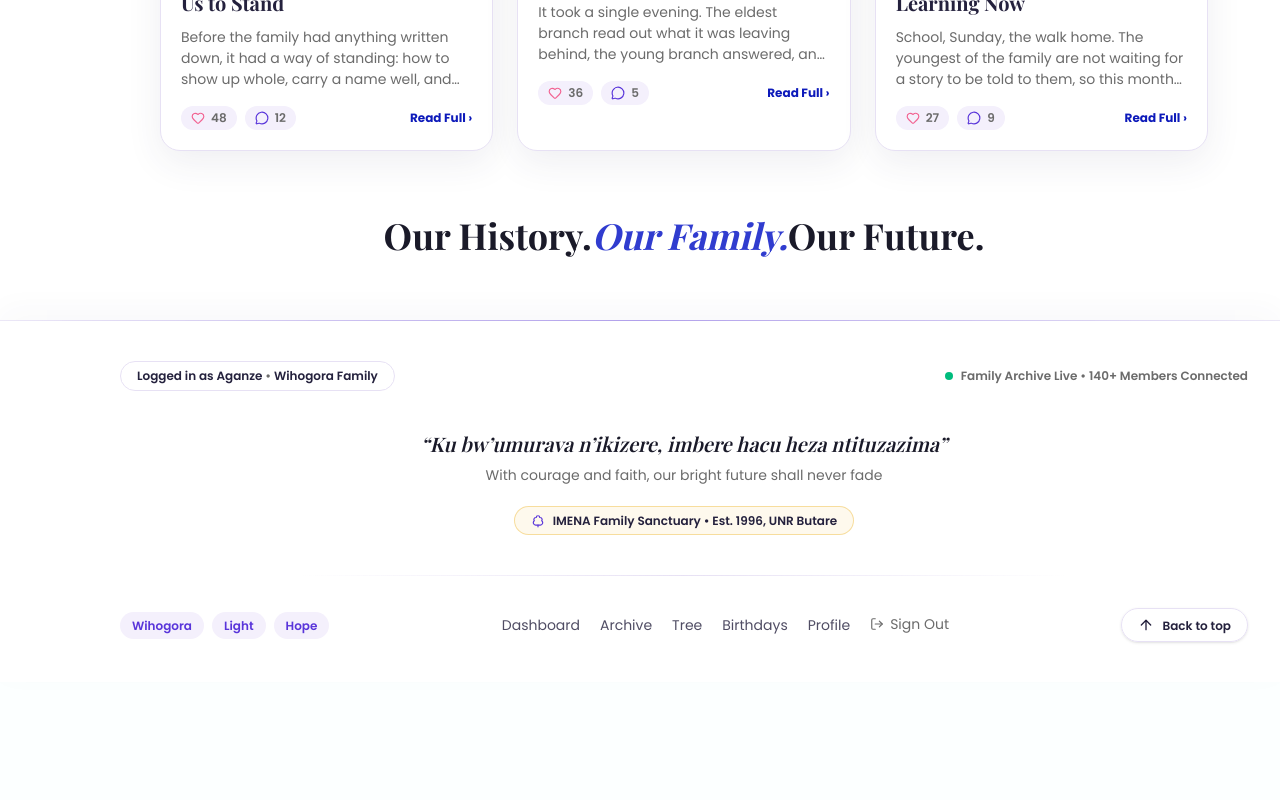
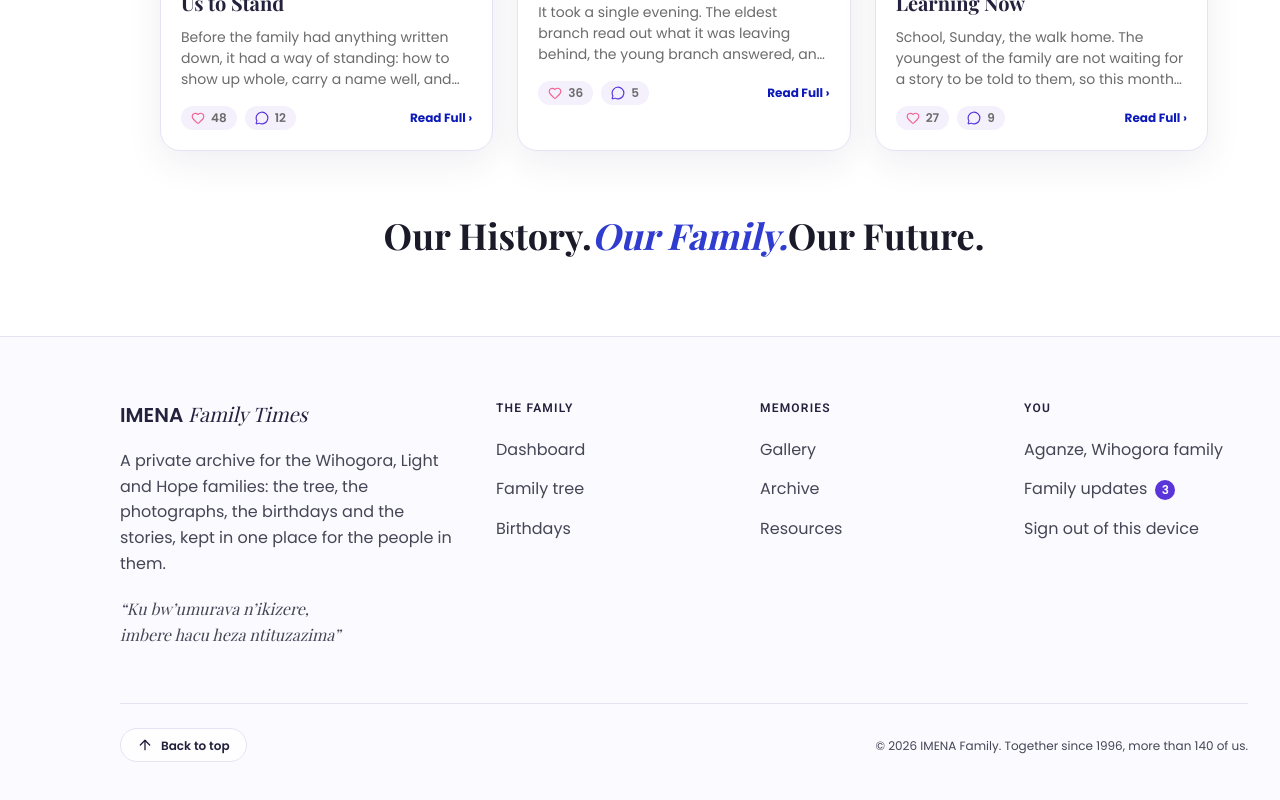
Before and after one commit to Imena-DevTeam/ImenaNewsBox.v2_frontend, a Next.js app: page /blogs in a window 1280 px wide. Shown: the part 2061-2861 px from the top of the page. Before the commit the page ends 2743 px from the top, so only its background shows below. Built offline with nearby package versions, Linux system fonts and the light colour scheme; a web font is replaced by a local one.

Commit message:
feat(member): redesign the footer as four columns for the signed-in member

```diff
--- a/src/components/layout/BackToTop.tsx
+++ b/src/components/layout/BackToTop.tsx
@@ -1,12 +1,13 @@
 "use client";
 
 import { ArrowUp } from "lucide-react";
+import { cn } from "@/lib/cn";
 
 /**
  * A frosted pill that glides the page back to the top. Smooth scrolling is
  * skipped for anyone who asked for reduced motion; they jump straight there.
  */
-export function BackToTop() {
+export function BackToTop({ tone = "light" }: { tone?: "light" | "dark" }) {
   return (
     <button
       type="button"
@@ -16,7 +17,12 @@ export function BackToTop() {
         ).matches;
         window.scrollTo({ top: 0, behavior: reduce ? "auto" : "smooth" });
       }}
-      className="group border-member-border text-member-ink text-caption focus-visible:outline-brand inline-flex items-center gap-2 rounded-full border bg-white/70 px-4 py-2 font-semibold shadow-sm backdrop-blur-md transition-[translate,box-shadow,background-color] duration-200 ease-out hover:-translate-y-0.5 hover:bg-white hover:shadow-md"
+      className={cn(
+        "group text-caption inline-flex items-center gap-2 rounded-full border px-4 py-2 font-semibold transition-[translate,background-color] duration-200 ease-out hover:-translate-y-0.5",
+        tone === "dark"
+          ? "text-surface border-white/25 bg-white/10 hover:bg-white/20 focus-visible:outline-white"
+          : "border-member-border text-member-ink focus-visible:outline-brand bg-white/70 backdrop-blur-md hover:bg-white",
+      )}
     >
       <ArrowUp
         aria-hidden
--- /dev/null
+++ b/src/components/layout/FooterUpdates.tsx
@@ -0,0 +1,36 @@
+"use client";
+
+import { useMemo } from "react";
+import { OPEN_UPDATES_EVENT } from "@/components/layout/NotificationBell";
+import { useStoredValue } from "@/hooks/useStoredValue";
+import {
+  NOTIFICATIONS,
+  NOTIFICATIONS_READ_KEY,
+  parseRead,
+} from "@/lib/notifications";
+
+/**
+ * Opens the updates drawer, and says how many of them this member has not
+ * seen, from the same read record the bell keeps.
+ */
+export function FooterUpdates({ className }: { className?: string }) {
+  const [raw] = useStoredValue(NOTIFICATIONS_READ_KEY, "[]");
+  const read = useMemo(() => parseRead(raw), [raw]);
+  const unread = NOTIFICATIONS.filter((item) => !read.has(item.id)).length;
+
+  return (
+    <button
+      type="button"
+      onClick={() => window.dispatchEvent(new Event(OPEN_UPDATES_EVENT))}
+      className={className}
+    >
+      Family updates
+      {unread > 0 ? (
+        <span className="bg-brand text-surface text-caption ml-2 inline-block min-w-5 rounded-full px-1.5 py-0.5 text-center tabular-nums">
+          {unread}
+          <span className="sr-only"> new</span>
+        </span>
+      ) : null}
+    </button>
+  );
+}
--- a/src/components/layout/MemberFooter.tsx
+++ b/src/components/layout/MemberFooter.tsx
@@ -1,27 +1,26 @@
 import Link from "next/link";
 import { redirect } from "next/navigation";
-import { LogOut, TreeDeciduous } from "lucide-react";
 import { endMemberSession } from "@/app/actions/session";
 import { MEMBER } from "@/constants/member";
-import { MEMBER_FOOTER_NAV, SUBFAMILY_LINKS } from "@/constants/nav";
+import { MEMBER_FOOTER_GROUPS } from "@/constants/nav";
 import { ROUTES } from "@/constants/routes";
 import {
-  FAMILY_HERITAGE,
+  FAMILY_FOUNDED,
   FAMILY_MEMBER_COUNT,
   FAMILY_MOTTO,
-  FAMILY_MOTTO_MEANING,
 } from "@/constants/site";
 import { BackToTop } from "./BackToTop";
+import { FooterUpdates } from "./FooterUpdates";
+
+const HEADING = "text-caption text-member-ink tracking-widest uppercase";
+const LINK =
+  "text-body text-member-rail-ink hover:text-brand text-left transition-colors focus-visible:outline-brand";
 
 /**
- * The close of every member page, written as the family's own sign-off
- * rather than a legal notice: who you are signed in as, the family's motto
- * and where it began, the three branches, the quick ways onwards, and the
- * way out.
- *
- * A frosted surface parted from the page by a soft gradient line instead of
- * a hard grey bar. The generous bottom padding on phones keeps everything
- * clear of the floating navigation dock.
+ * The close of every member page: the family's name and what this place is
+ * for, then three plain columns of where to go. The last is the signed-in
+ * member's own: their profile, the updates they have not seen, and the way
+ * out. Generous bottom padding on phones keeps it clear of the floating dock.
  */
 export function MemberFooter() {
   async function signOut() {
@@ -31,96 +30,72 @@ export function MemberFooter() {
   }
 
   return (
-    <footer className="shadow-footer border-member-border/80 bg-surface/75 relative mt-16 w-full border-t pt-10 pb-28 backdrop-blur-md md:pb-10">
-      {/* The gradient divider that replaces the old grey bar. */}
-      <span
-        aria-hidden
-        className="via-brand/40 absolute inset-x-0 -top-px h-px bg-gradient-to-r from-transparent to-transparent"
-      />
-
-      <div className="max-w-page mx-auto px-4 md:pr-8 md:pl-30">
-        {/* Presence: who is here, and the state of the archive. */}
-        <div className="flex flex-wrap items-center justify-between gap-3">
-          <p className="border-member-border text-caption text-member-ink rounded-full border bg-white/70 px-4 py-1.5 backdrop-blur-sm">
-            Logged in as <span className="font-semibold">{MEMBER.name}</span>{" "}
-            <span className="text-muted">•</span> {MEMBER.subfamily} Family
+    <footer className="bg-member-panel border-member-border mt-20 w-full border-t pb-28 md:pb-12">
+      <div className="max-w-page mx-auto px-4 pt-14 md:pt-16 md:pr-8 md:pl-30">
+        <div className="grid gap-12 lg:grid-cols-[minmax(0,1.5fr)_repeat(3,minmax(0,1fr))] lg:gap-10">
+          <div>
+            <p className="text-h4-m md:text-h4 text-member-ink">
+              IMENA{" "}
+              <span className="font-member-serif font-normal italic">
+                Family Times
+              </span>
             </p>
-
-          <p className="text-caption text-muted flex items-center gap-2">
-            <span aria-hidden className="relative flex h-2 w-2">
-              <span className="absolute inline-flex h-full w-full rounded-full bg-emerald-400 opacity-75 motion-safe:animate-ping" />
-              <span className="relative inline-flex h-2 w-2 rounded-full bg-emerald-500" />
-            </span>
-            <span>
-              Family Archive Live • {FAMILY_MEMBER_COUNT} Members Connected
-            </span>
+            <p className="text-body text-member-rail-ink mt-5 max-w-md">
+              A private archive for the Wihogora, Light and Hope families: the
+              tree, the photographs, the birthdays and the stories, kept in one
+              place for the people in them.
+            </p>
+            <p
+              lang="rw"
+              className="font-member-serif text-body text-member-rail-ink mt-5 max-w-md text-balance italic"
+            >
+              &ldquo;{FAMILY_MOTTO}&rdquo;
             </p>
           </div>
 
-        {/* The heart of it: the motto, its sense, and where it began. */}
-        <div className="mx-auto mt-10 max-w-2xl text-center">
-          <p
-            lang="rw"
-            className="font-member-serif text-h4-m md:text-h4 text-tagline-ink italic"
-          >
-            &ldquo;{FAMILY_MOTTO}&rdquo;
-          </p>
-          <p className="text-body-sm text-muted mt-2">{FAMILY_MOTTO_MEANING}</p>
-          <p className="border-celebration-gold/50 bg-celebration-gold/10 text-caption text-member-ink mt-5 inline-flex items-center gap-2 rounded-full border px-4 py-1.5 font-semibold">
-            <TreeDeciduous aria-hidden className="text-brand size-3.5" />
-            {FAMILY_HERITAGE}
-          </p>
-        </div>
-
-        <span
-          aria-hidden
-          className="via-member-border mx-auto mt-10 block h-px max-w-3xl bg-gradient-to-r from-transparent to-transparent"
-        />
-
-        {/* Utilities: the branches, the quick links, the way out, the top. */}
-        <div className="mt-8 flex flex-col items-center gap-6 lg:flex-row lg:justify-between">
-          <nav
-            aria-label="Family branches"
-            className="flex flex-wrap justify-center gap-2"
-          >
-            {SUBFAMILY_LINKS.map((branch) => (
-              <Link
-                key={branch.label}
-                href={branch.href}
-                className="bg-member-tint text-brand text-caption hover:bg-brand hover:text-surface focus-visible:outline-brand rounded-full px-3 py-1.5 font-semibold transition-colors"
-              >
-                {branch.label}
-              </Link>
-            ))}
-          </nav>
-
-          <nav aria-label="Member quick links">
-            <ul className="text-body-sm flex flex-wrap items-center justify-center gap-x-5 gap-y-2">
-              {MEMBER_FOOTER_NAV.map((item) => (
+          {MEMBER_FOOTER_GROUPS.map((group) => (
+            <nav key={group.heading} aria-label={group.heading}>
+              <h2 className={HEADING}>{group.heading}</h2>
+              <ul className="mt-5 space-y-3.5">
+                {group.items.map((item) => (
                   <li key={item.href}>
-                  <Link
-                    href={item.href}
-                    className="text-member-ink/80 hover:text-brand focus-visible:outline-brand transition-colors"
-                  >
+                    <Link href={item.href} className={LINK}>
                       {item.label}
                     </Link>
                   </li>
                 ))}
+              </ul>
+            </nav>
+          ))}
+
+          <div>
+            <h2 className={HEADING}>You</h2>
+            <ul className="mt-5 space-y-3.5">
+              <li>
+                <Link href={ROUTES.PROFILE} className={LINK}>
+                  {MEMBER.name}, {MEMBER.subfamily} family
+                </Link>
+              </li>
+              <li>
+                <FooterUpdates className={LINK} />
+              </li>
               <li>
                 <form action={signOut}>
-                  <button
-                    type="submit"
-                    className="text-muted hover:text-danger focus-visible:outline-brand inline-flex items-center gap-1.5 transition-colors"
-                  >
-                    <LogOut aria-hidden className="size-3.5" />
-                    Sign Out
+                  <button type="submit" className={LINK}>
+                    Sign out of this device
                   </button>
                 </form>
               </li>
             </ul>
-          </nav>
+          </div>
+        </div>
 
+        <div className="border-member-border mt-14 flex flex-wrap items-center justify-between gap-4 border-t pt-6">
           <BackToTop />
+          <p className="text-caption text-member-rail-ink font-normal">
+            &copy; {new Date().getFullYear()} IMENA Family. Together since{" "}
+            {FAMILY_FOUNDED}, more than {FAMILY_MEMBER_COUNT} of us.
+          </p>
         </div>
       </div>
     </footer>
--- a/src/constants/nav.ts
+++ b/src/constants/nav.ts
@@ -27,19 +27,25 @@ export const MEMBER_NAV: NavItem[] = [
   { label: "Profile", href: ROUTES.PROFILE },
 ];
 
-/** The member footer's quick links. "Archive" is the family blog. */
-export const MEMBER_FOOTER_NAV: NavItem[] = [
-  { label: "Dashboard", href: ROUTES.DASHBOARD },
-  { label: "Archive", href: ROUTES.BLOGS },
-  { label: "Tree", href: ROUTES.FAMILY_TREE },
-  { label: "Birthdays", href: ROUTES.BIRTHDAYS },
-  { label: "Profile", href: ROUTES.PROFILE },
+/** The member footer's link groups. "Archive" is the family blog. */
+export const MEMBER_FOOTER_GROUPS: { heading: string; items: NavItem[] }[] = [
+  {
+    heading: "The family",
+    items: [
+      { label: "Dashboard", href: ROUTES.DASHBOARD },
+      { label: "Family tree", href: ROUTES.FAMILY_TREE },
+      { label: "Birthdays", href: ROUTES.BIRTHDAYS },
+    ],
+  },
+  {
+    heading: "Memories",
+    items: [
+      { label: "Gallery", href: ROUTES.GALLERY },
+      { label: "Archive", href: ROUTES.BLOGS },
+      { label: "Resources", href: ROUTES.RESOURCES },
+    ],
+  },
 ];
-
-/** The three branches, as the footer's chips link to them. */
-export const SUBFAMILY_LINKS: NavItem[] = ["Wihogora", "Light", "Hope"].map(
-  (name) => ({ label: name, href: `${ROUTES.FAMILY_TREE}#family-tree` }),
-);
 
 /** The footer columns. Every destination here is a page that exists. */
 export const FOOTER_NAV: { heading: string; items: NavItem[] }[] = [
--- a/src/constants/site.ts
+++ b/src/constants/site.ts
@@ -9,9 +9,10 @@ export const FAMILY_MOTTO_MEANING =
   "With courage and faith, our bright future shall never fade";
 
 /** Where and when the family began. */
-export const FAMILY_HERITAGE = "IMENA Family Sanctuary • Est. 1996, UNR Butare";
+export const FAMILY_FOUNDED = 1996;
+export const FAMILY_ORIGIN = "IMENA Family Sanctuary, UNR Butare";
 
 /* TODO: a real count from the family register. Until then this is the
-   figure the family gives for itself, shown as a total — not a live count of
-   who is online, which nothing here can know. */
-export const FAMILY_MEMBER_COUNT = "140+";
+   figure the family gives for itself, "more than", as a total — not a count
+   of who is online, which nothing here can know. */
+export const FAMILY_MEMBER_COUNT = 140;
--- a/src/lib/cn.ts
+++ b/src/lib/cn.ts
@@ -36,6 +36,8 @@ const FONT_SIZES = [
   "section-m",
   "tagline",
   "ghost",
+  "motto",
+  "motto-m",
   "ghost-m",
   "tagline-m",
 ];
--- a/src/styles/globals.css
+++ b/src/styles/globals.css
@@ -290,6 +290,16 @@
   --text-section-m: 2rem; /* 32px */
   --text-section-m--line-height: 1.15;
   --text-section-m--font-weight: 500;
+
+  /* The family motto that closes every member page: a serif line big enough
+     to be the thing remembered, and its phone size. */
+  --text-motto: 2.75rem; /* 44px */
+  --text-motto--line-height: 1.18;
+  --text-motto--font-weight: 500;
+
+  --text-motto-m: 1.875rem; /* 30px */
+  --text-motto-m--line-height: 1.22;
+  --text-motto-m--font-weight: 500;
 
   /* The huge "4 ghost 4" of the not-found page, and its mobile size. */
   --text-ghost: 7.5rem; /* 120px */
```
Also changed, not shown: 1 other file (tests, documents, lock files or other folders). Lines whose indentation alone changed are shown as unchanged.
